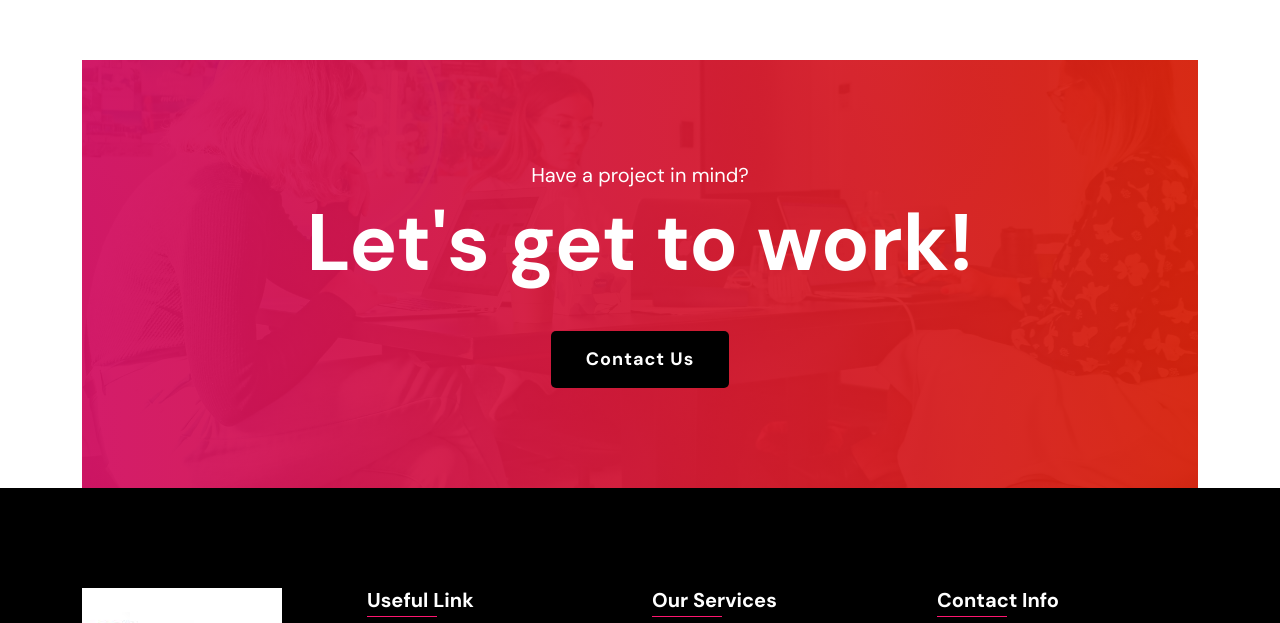
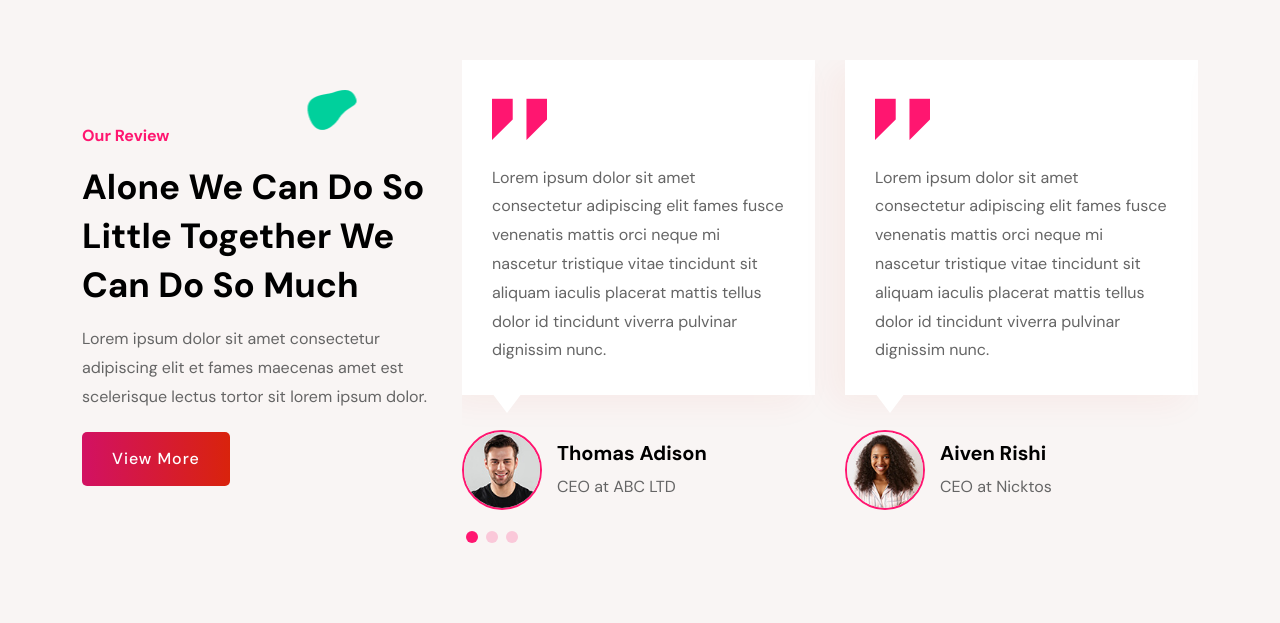
Before and after one commit to naveen987/IICHUS, a Next.js app: page /services in a window 1280 px wide. Shown: the part 1990-2613 px from the top of the page. Built offline with nearby package versions, Linux system fonts and the light colour scheme.

Commit message:
team member removed

```diff
--- a/pages/index-2.js
+++ b/pages/index-2.js
@@ -40,7 +40,7 @@ export default function Index() {
 
       <EnquiryForm />
 
-      <TeamMemberStyle1 />
+      {/* <TeamMemberStyle1 /> */}
 
       <div className="ptb-100">
         <LatestArticles />
--- a/pages/services.js
+++ b/pages/services.js
@@ -15,7 +15,7 @@ export default function Services() {
 
       <ServicesCard />
 
-      {/* <TestimonialStyle2 /> */}
+      <TestimonialStyle2 />
 
       <div className="pt-100">
         <Cta />
```
